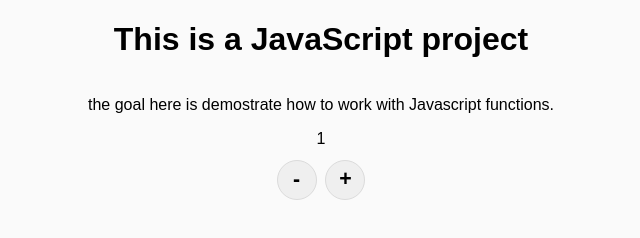
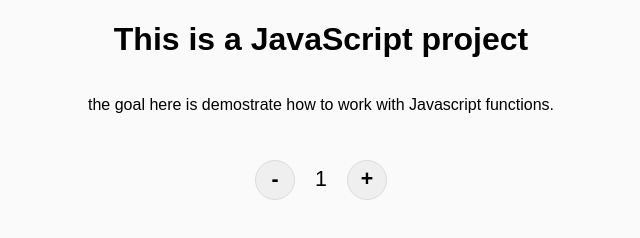
Before and after one commit to Gid-lamim/DIO-javascript-contador, a plain HTML site: page index.html in a window 1280 px wide. Shown: the full height of the page, 319-959 px from the left. Drawn offline with Linux system fonts and the light colour scheme.

Commit message:
fix id on style.css

```diff
--- a/style.css
+++ b/style.css
@@ -17,7 +17,6 @@ button{
     width: 40px;
     border-radius: 50%;
     border: 1px solid rgba(var(--b6a,219,219,219),1);
-
     font-size: 16pt;
     font-weight: 600;
     text-align: center;
@@ -29,7 +28,7 @@ button{
     height: 100px;
 }
 
-#current-number {
+#currentNumber {
     display: flex;
     align-items: center;
     margin: 0 20px;
```
